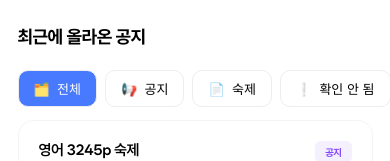
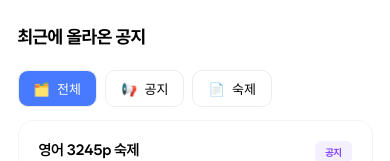
Before and after one commit to iamfiro/sunrin-life-app, a React Native app: screen /Home in a window 390 px wide. Shown: the part 506-667 px from the top of the page. Built offline with nearby package versions, Linux system fonts and the light colour scheme.

Commit message:
💄Delete unuse `home.tsx` article filter button

```diff
--- a/screens/home.tsx
+++ b/screens/home.tsx
@@ -70,14 +70,11 @@ export default function ScreenHome({ navigation }: any) {
 						<FilterSelectButton onPress={() => { }} selected={true}>🗂️  전체</FilterSelectButton>
 						<FilterSelectButton onPress={() => { }} selected={false}>📢  공지</FilterSelectButton>
 						<FilterSelectButton onPress={() => { }} selected={false}>📄  숙제</FilterSelectButton>
-						<FilterSelectButton onPress={() => { }} selected={false}>❕  확인 안 됨</FilterSelectButton>
-						<FilterSelectButton onPress={() => { }} selected={false}>👁️  확인됨</FilterSelectButton>
 					</ScrollView>
 				</View>
 				<View style={{ paddingHorizontal: 17.5 }}>
 					<HomeArticleList navigation={navigation} />
 				</View>
-
 				<View style={{ height: 50 }} />
 			</ScrollView>
 			<StatusBar backgroundColor={"#ffffff"} barStyle={"dark-content"} />
```
